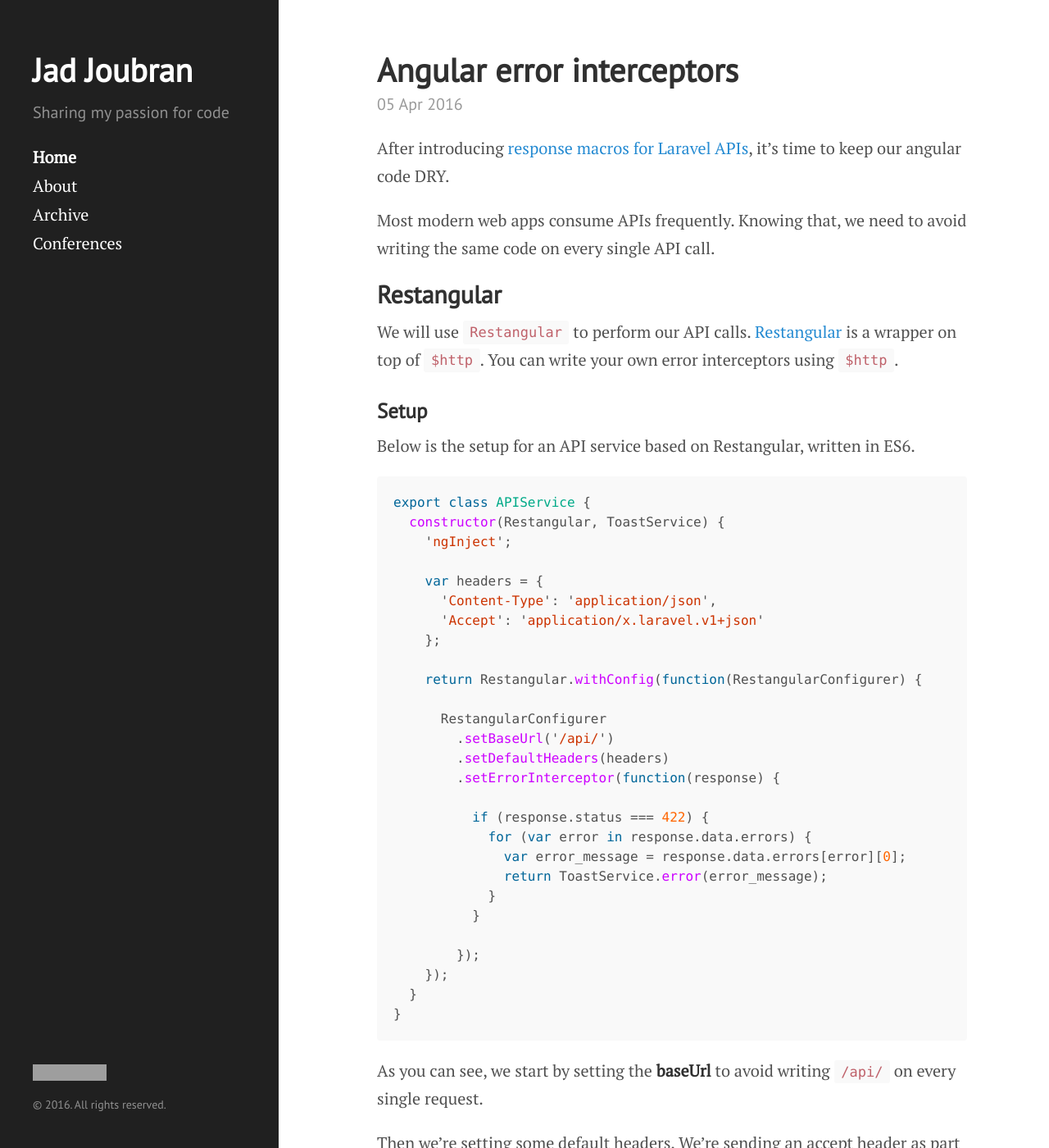
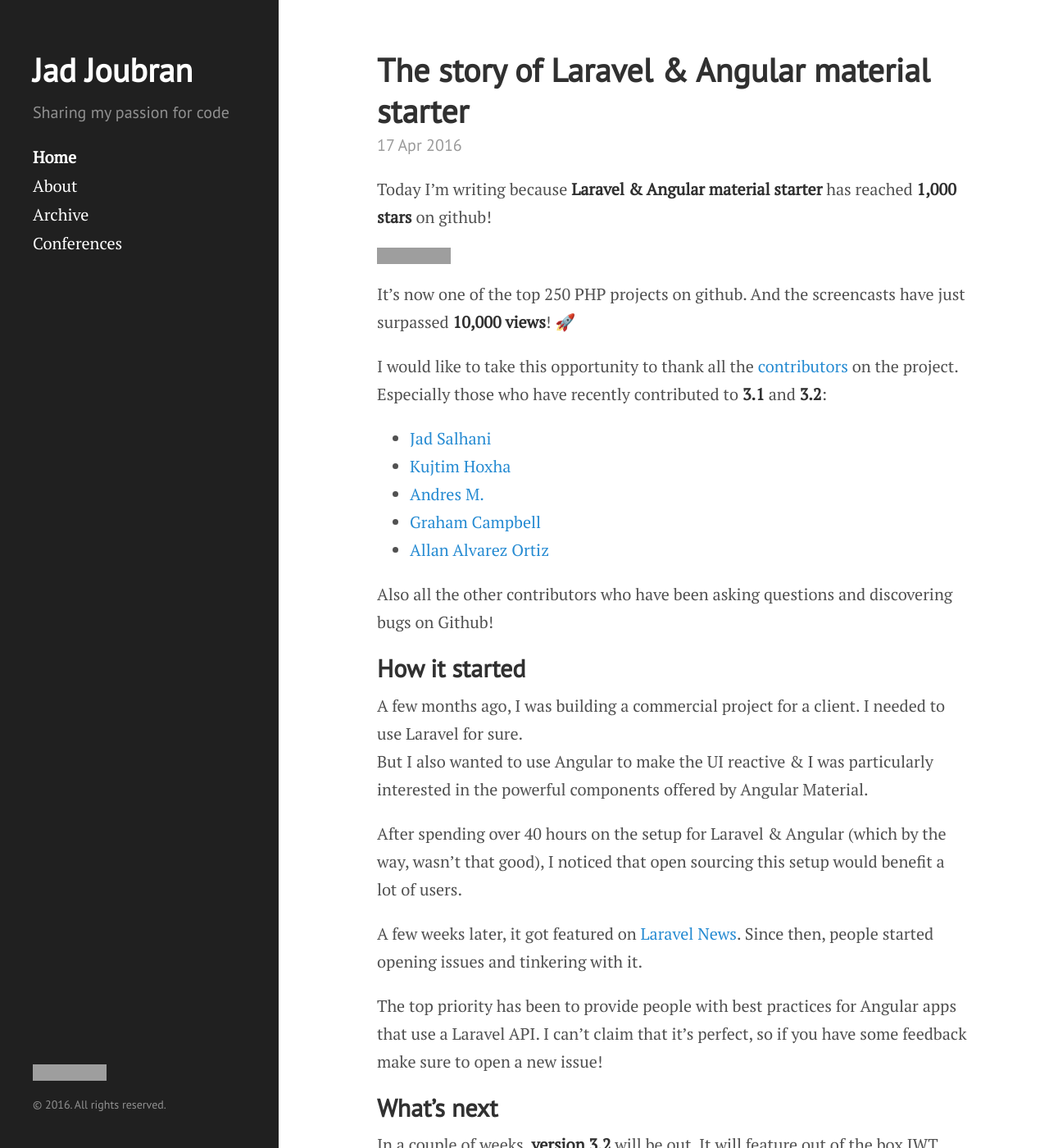
Before and after one commit to jadjoubran/blog, a Jekyll site: the page built from index.html, in a window 1280 px wide and 1400 px high. Shown: the whole window at 82% size. Built offline with Jekyll 4.4.1, drawn with Linux system fonts in a browser that asks for light colours; emoji names are drawn with the system emoji font; the list of posts is cut into pages by our own code; some of the changed text lies outside the part shown; grey boxes are pictures that could not be loaded.

Commit message:
added the story of laravel angular post

```diff
--- a/_config.yml
+++ b/_config.yml
@@ -23,4 +23,4 @@
 github:
   repo:           https://github.com/poole/hyde
 
-gems:             [jekyll-paginate, jekyll-gist]
+gems:             [jekyll-paginate, jekyll-gist, jemoji]
--- /dev/null
+++ b/_posts/2016-04-17-story-laravel-angular-starter.md
@@ -0,0 +1,52 @@
+---
+layout: post
+title: The story of Laravel & Angular material starter
+---
+
+Today I'm writing because **Laravel & Angular material starter** has reached **1,000 stars** on github!
+<iframe class="DemoHeader-github" src="https://ghbtns.com/github-btn.html?user=jadjoubran&repo=laravel5-angular-material-starter&type=star&count=true&size=large" frameborder="0" scrolling="0" width="160px" height="30px"></iframe>
+
+It's now one of the top 250 PHP projects on github. And the screencasts have just surpassed **10,000 views**! :rocket:
+
+I would like to take this opportunity to thank all the [contributors](https://github.com/jadjoubran/laravel5-angular-material-starter/graphs/contributors){:target="_blank"} on the project. Especially those who have recently contributed to **3.1** and **3.2**:
+
+* [Jad Salhani](https://github.com/jadsalhani){:target="_blank"}
+* [Kujtim Hoxha](https://github.com/kujtimiihoxha){:target="_blank"}
+* [Andres M.](https://github.com/shiruken1){:target="_blank"}
+* [Graham Campbell](https://github.com/GrahamCampbell){:target="_blank"}
+* [Allan Alvarez Ortiz](https://github.com/flick36){:target="_blank"}
+
+Also all the other contributors who have been asking questions and discovering bugs on Github!
+
+## How it started
+
+A few months ago, I was building a commercial project for a client. I needed to use Laravel for sure.
+But I also wanted to use Angular to make the UI reactive & I was particularly interested in the powerful components offered by Angular Material.
+
+After spending over 40 hours on the setup for Laravel & Angular (which by the way, wasn't that good),
+I noticed that open sourcing this setup would benefit a lot of users.
+
+A few weeks later, it got featured on [Laravel News](https://laravel-news.com/2015/05/laravel-and-angular-material-starter-project/){:target="_blank"}. Since then, people started opening issues and tinkering with it.
+
+The top priority has been to provide people with best practices for Angular apps that use a Laravel API. I can't claim that it's perfect, so if you have some feedback make sure to open a new issue!
+
+## What's next
+
+In a couple of weeks, **version 3.2** will be out. It will feature out of the box JWT Authentication and password resets. Here's what has been [added so far](https://github.com/jadjoubran/laravel5-angular-material-starter/blob/master/CHANGELOG.md#changelog){:target="blank"}.
+
+I'm also working on better documentation by adding beginner friendly installation and more screencasts.
+
+## What about Angular 2?
+
+Angular 2 is just around the corner. Hence the next logical step is to start working on Angular 2 with typescript support. This will become a priority as soon as 3.2 is released!
+
+## Anonymous survey
+
+Community feedback has always been very important. That's why I put together a 1 minute anonymous survey. No name, no email. I would love to know more how you're using this starter project and how it can be better.
+
+[Anonymous survey](https://docs.google.com/forms/d/1_LOQzMzhJr6f5eW5W1cb37dzbE8JelP_AkqbQJ-fR4g/viewform)
+
+:heart:
+
+
+{% include subscribe.html %}
--- a/public/css/hyde.css
+++ b/public/css/hyde.css
@@ -311,3 +311,8 @@
 small{
   font-size: 12px;
 }
+
+.emoji{
+  display: inline-block;
+  margin: initial;
+}
```
